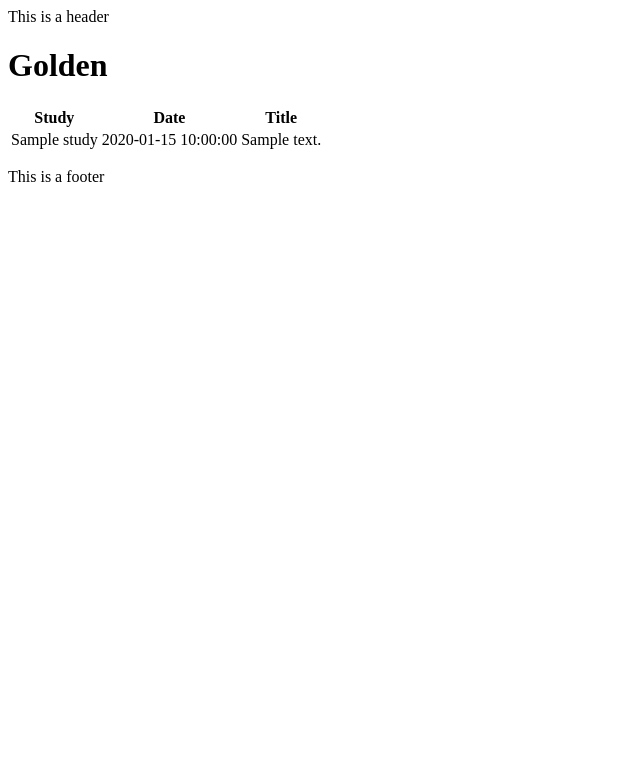
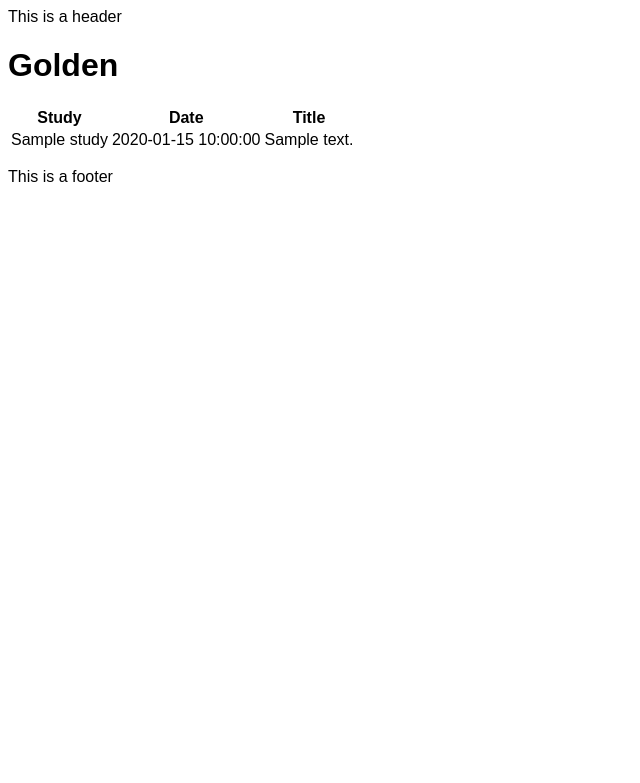
Before and after one commit to s-andrews/Golden, a Python web app: template templates/index.html in a window 1280 px wide. Shown: the top 783 px of the page, without its empty margins (0-640 px from the left). Run offline with Jinja, Linux system fonts and the light colour scheme; the template is opened without the code that fills it: most values are stand-ins (such as "Sample title", 1, 10 or a date in 2020).

Commit message:
Added CSS to the template

```diff
--- /dev/null
+++ b/static/style.css
@@ -0,0 +1,4 @@
+body {
+	font-family: sans-serif;
+	background: #FFFFFF;
+}
--- a/templates/base.html
+++ b/templates/base.html
@@ -5,6 +5,7 @@
     {% else %}
     <title>Golden - a public sequence data management system</title>
     {% endif %}
+    <link rel=stylesheet type=text/css href="{{ url_for('static', filename='style.css') }}">
   </head>
 
   <body>
```
